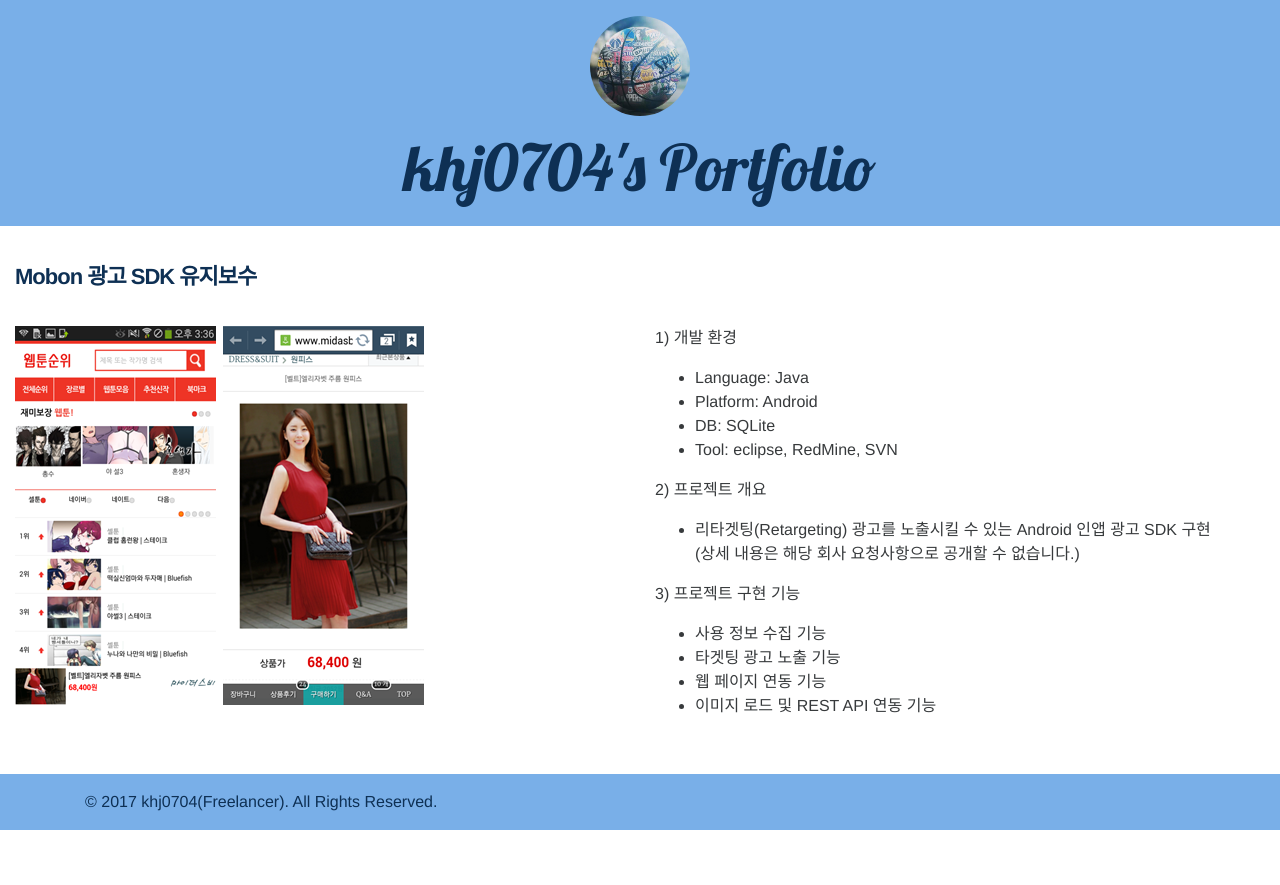
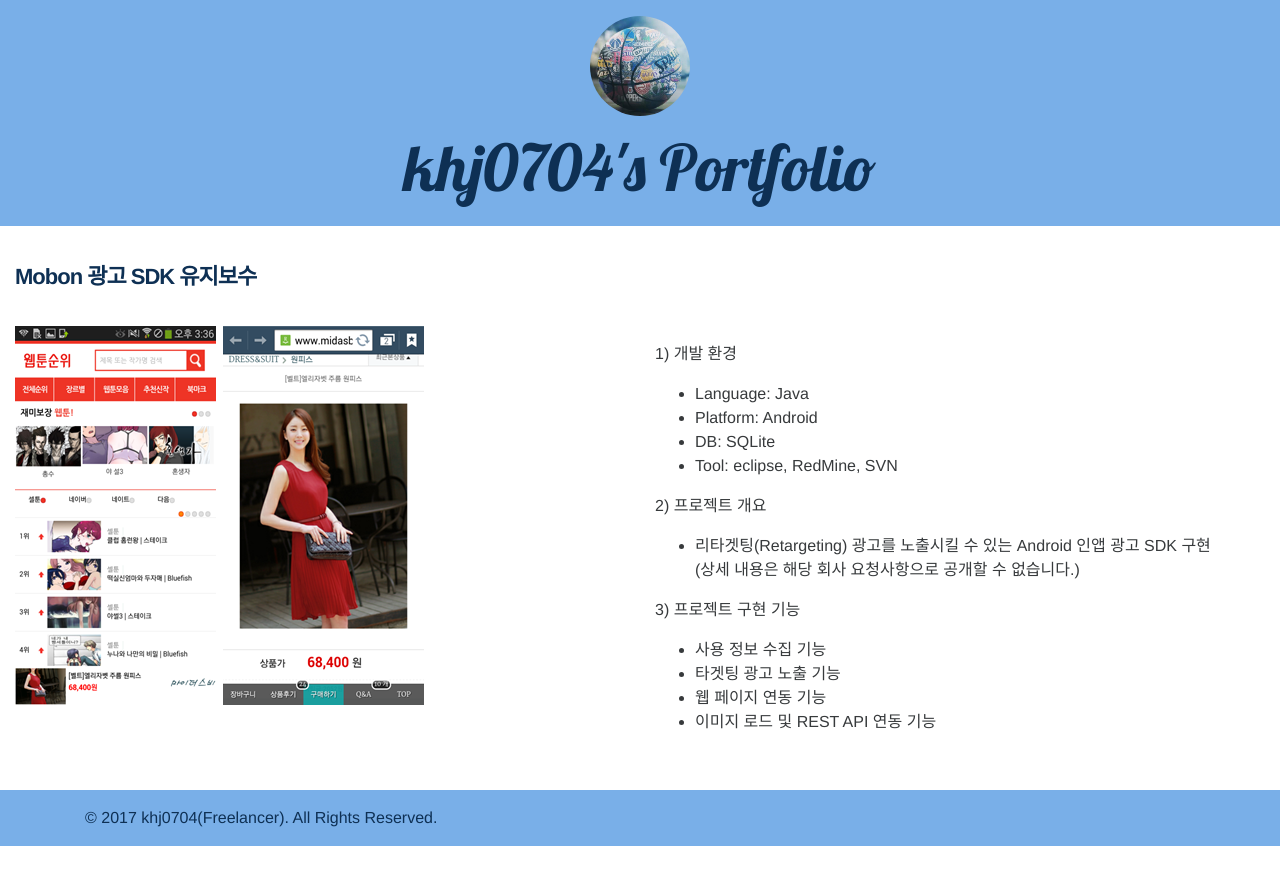
Before and after one commit to khj0704/khj0704.github.io, a Jekyll site: the page built from _posts/2015-03-15-portfolio16.md, in a window 1280 px wide. Shown: the top 885 px of the page. Built offline with Jekyll 4.4.1, drawn with Linux system fonts in a browser that asks for light colours; nearby versions of some CDN libraries.

Commit message:
modified

```diff
--- a/_layouts/post.html
+++ b/_layouts/post.html
@@ -87,15 +87,15 @@
 			<div class="row">
 				<div class="col-xs-12 col-sm-12 col-md-6 col-lg-6">
 					<div class="vcenter">
-						<img src="../../../../../web-dist/images/{{ page.image }}" style="width:100%;height:auto;margin-left:auto;margin-right:auto;">
+						<img src="../../../../../web-dist/images/{{ page.image }}" style="margin-left:auto;margin-right:auto;margin-top:auto;margin-bottom:auto;">
 					</div>
 				</div>
 				<div class="col-xs-12 col-sm-12 col-md-6 col-lg-6">
-					<div class="vcenter">
+					<p>
 						<article class="post-content">
 							{{ content }}
 						</article>
-					</div>
+					</p>
 				</div>
 			</div>
 		</section>
```
